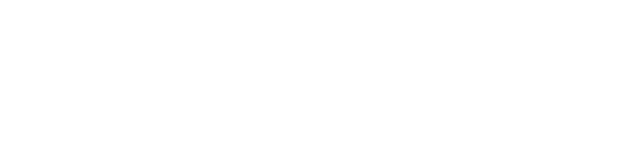
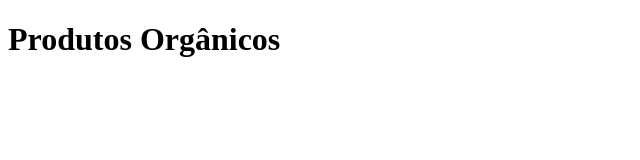
Before and after one commit to edbasi/produtosorganicos, a plain HTML site: page public_html/index.html in a window 1280 px wide. Shown: the whole page, without its empty margins (0-640 px from the left). Drawn offline with Linux system fonts and the light colour scheme.

Commit message:
Alterei o arquivo index.html e criei o arquivo sobre.html

```diff
--- a/public_html/index.html
+++ b/public_html/index.html
@@ -6,6 +6,6 @@
     <title>Produtos Orgânicos</title>
 </head>
 <body>
-
+    <h1>Produtos Orgânicos</h1>
 </body>
 </html>
```
Also changed, not shown: public_html/sobre.html (added).
